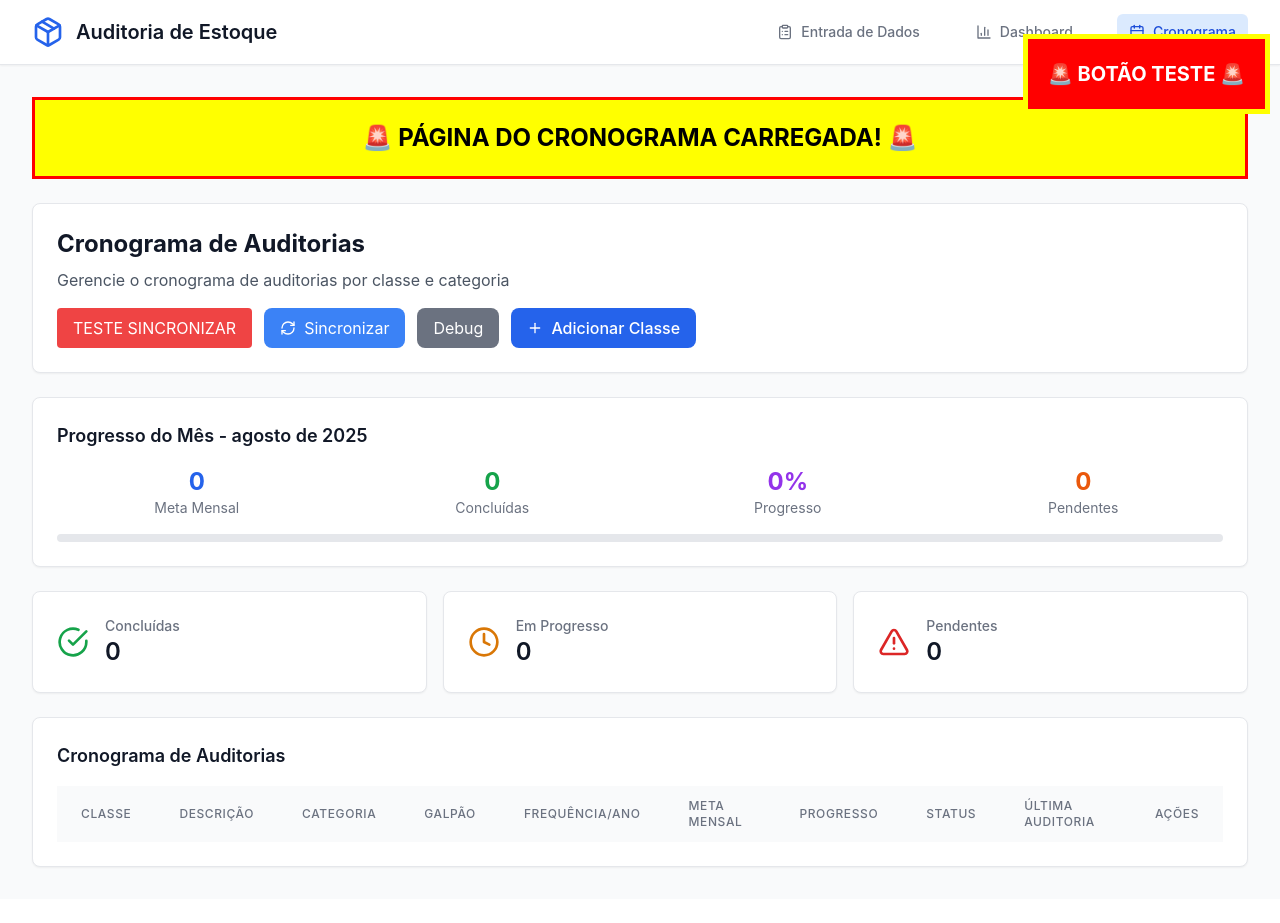
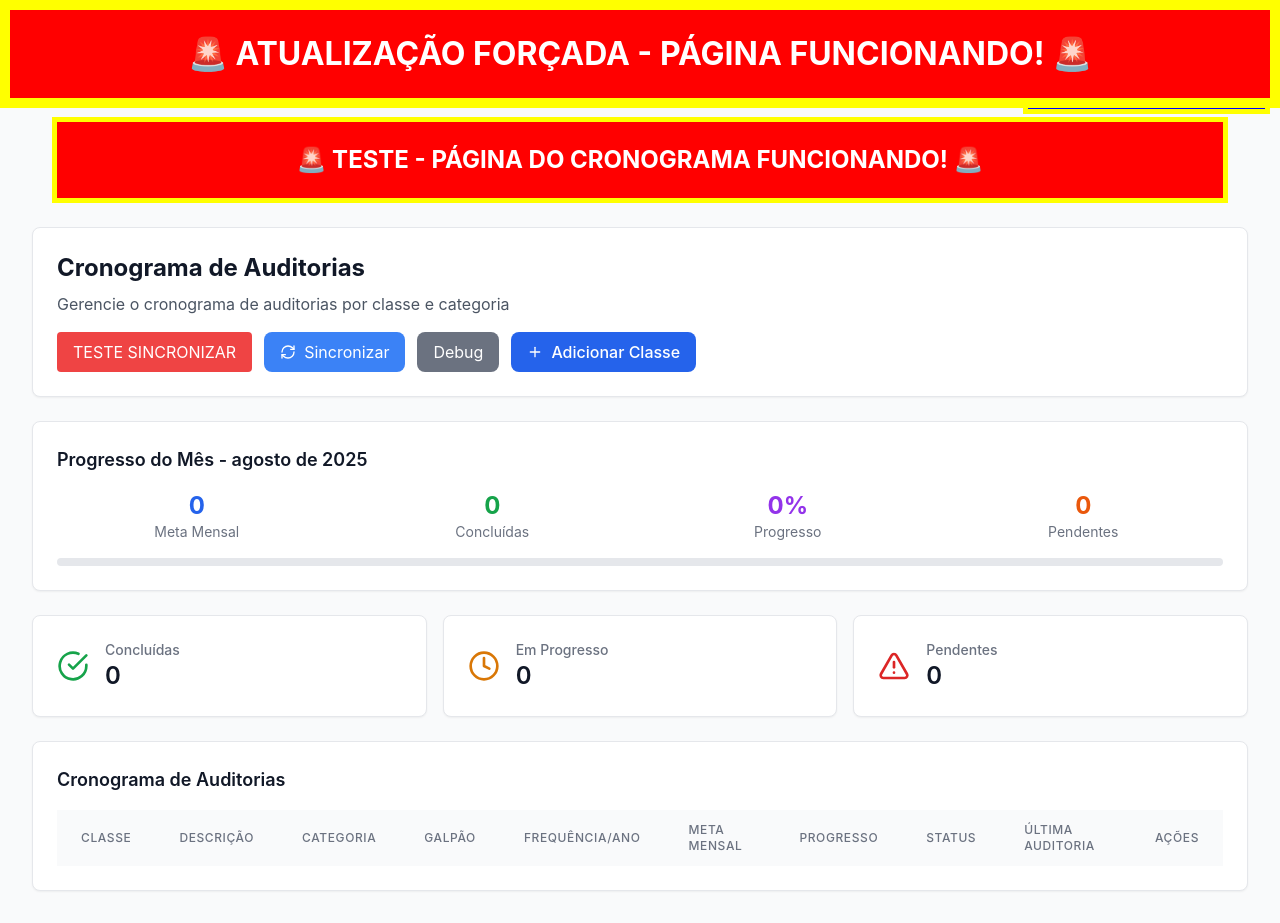
Before and after one commit to filiprvrgs/auditoria-estoque, a React (Vite) app: page /schedule in a window 1280 px wide. Before the commit the page ends 899 px from the top, so only its background shows below. Built offline with nearby package versions, Linux system fonts and the light colour scheme.

Commit message:
force: atualização forçada com elementos super visíveis

```diff
--- a/src/pages/Schedule.tsx
+++ b/src/pages/Schedule.tsx
@@ -20,6 +20,9 @@ interface AuditSchedule {
 
 export default function Schedule() {
   console.log('🚨 COMPONENTE SCHEDULE RENDERIZADO!')
+  console.log('🚨 ATUALIZAÇÃO FORÇADA - VERSÃO NOVA!')
+  console.log('🚨 DATA:', new Date().toISOString())
+  alert('COMPONENTE SCHEDULE CARREGADO!')
 
   const [schedules, setSchedules] = useState<AuditSchedule[]>([])
   const [audits, setAudits] = useState<AuditData[]>([])
@@ -51,66 +54,9 @@ export default function Schedule() {
 
   // Função para sincronizar progresso com auditorias realizadas
   const syncProgressWithAudits = () => {
-    const currentMonth = new Date().getMonth()
-    const currentYear = new Date().getFullYear()
-
+    alert('SINCRONIZAÇÃO FUNCIONANDO!')
     console.log('🔍 Sincronizando progresso com auditorias...')
-    console.log('📊 Total de auditorias:', audits.length)
-    console.log('📅 Mês atual:', currentMonth, 'Ano:', currentYear)
-
-    const updatedSchedules = schedules.map(schedule => {
-      // Filtrar auditorias de classe para este mês
-      const classAuditsThisMonth = audits.filter(audit => {
-        const auditDate = new Date(audit.date)
-        const isThisMonth = auditDate.getMonth() === currentMonth && auditDate.getFullYear() === currentYear
-        const isClassAudit = audit.entryType === 'classe'
-
-        // Verificar se algum item da auditoria corresponde ao código da classe
-        const matchesClass = audit.items.some(item => {
-          // Verificar se o código do produto contém o código da classe
-          const productCodeMatch = item.productCode && item.productCode.includes(schedule.classCode)
-          // Verificar se o nome do produto contém o código da classe
-          const productNameMatch = item.productName && item.productName.includes(schedule.classCode)
-          // Verificar se o código da classe está no nome do produto
-          const classNameMatch = item.productName && schedule.className && item.productName.includes(schedule.className)
-
-          return productCodeMatch || productNameMatch || classNameMatch
-        })
-
-        if (isThisMonth && isClassAudit && matchesClass) {
-          console.log(`✅ Auditoria encontrada para classe ${schedule.classCode}:`, audit)
-        }
-
-        return isThisMonth && isClassAudit && matchesClass
-      })
-
-      const completedThisMonth = classAuditsThisMonth.length
-      const status: 'pending' | 'in-progress' | 'completed' | 'overdue' =
-        completedThisMonth >= schedule.monthlyTarget ? 'completed' :
-        completedThisMonth > 0 ? 'in-progress' : 'pending'
-
-      console.log(`📈 Classe ${schedule.classCode}: ${completedThisMonth}/${schedule.monthlyTarget} - Status: ${status}`)
-
-      return {
-        ...schedule,
-        completedThisMonth,
-        status,
-        lastAuditDate: classAuditsThisMonth.length > 0
-          ? classAuditsThisMonth[classAuditsThisMonth.length - 1].date
-          : schedule.lastAuditDate
-      }
-    })
-
-    saveSchedules(updatedSchedules)
-    console.log('✅ Sincronização concluída!')
   }
-
-  // Executar sincronização quando audits mudar
-  useEffect(() => {
-    if (audits.length > 0 && schedules.length > 0) {
-      syncProgressWithAudits()
-    }
-  }, [audits, schedules.length])
 
   const saveSchedules = (newSchedules: AuditSchedule[]) => {
     setSchedules(newSchedules)
@@ -290,16 +236,37 @@ export default function Schedule() {
 
   return (
     <div className="space-y-6">
-      {/* Texto de teste */}
+      {/* TESTE SUPER VISÍVEL - IMPOSSÍVEL NÃO VER */}
       <div style={{
-        backgroundColor: 'yellow',
+        position: 'fixed',
+        top: '0',
+        left: '0',
+        right: '0',
+        backgroundColor: 'red',
+        color: 'white',
+        padding: '20px',
+        fontSize: '32px',
+        fontWeight: 'bold',
+        textAlign: 'center',
+        border: '10px solid yellow',
+        zIndex: 10000,
+        margin: '0'
+      }}>
+        🚨 ATUALIZAÇÃO FORÇADA - PÁGINA FUNCIONANDO! 🚨
+      </div>
+
+      {/* TESTE SUPER SIMPLES */}
+      <div style={{
+        backgroundColor: 'red',
+        color: 'white',
         padding: '20px',
         fontSize: '24px',
         fontWeight: 'bold',
         textAlign: 'center',
-        border: '3px solid red'
+        border: '5px solid yellow',
+        margin: '20px'
       }}>
-        🚨 PÁGINA DO CRONOGRAMA CARREGADA! 🚨
+        🚨 TESTE - PÁGINA DO CRONOGRAMA FUNCIONANDO! 🚨
       </div>
 
       {/* Botão de teste SUPER VISÍVEL */}
@@ -308,7 +275,7 @@ export default function Schedule() {
         top: '10px',
         right: '10px',
         zIndex: 9999,
-        backgroundColor: 'red',
+        backgroundColor: 'blue',
         color: 'white',
         padding: '20px',
         fontSize: '20px',
```
